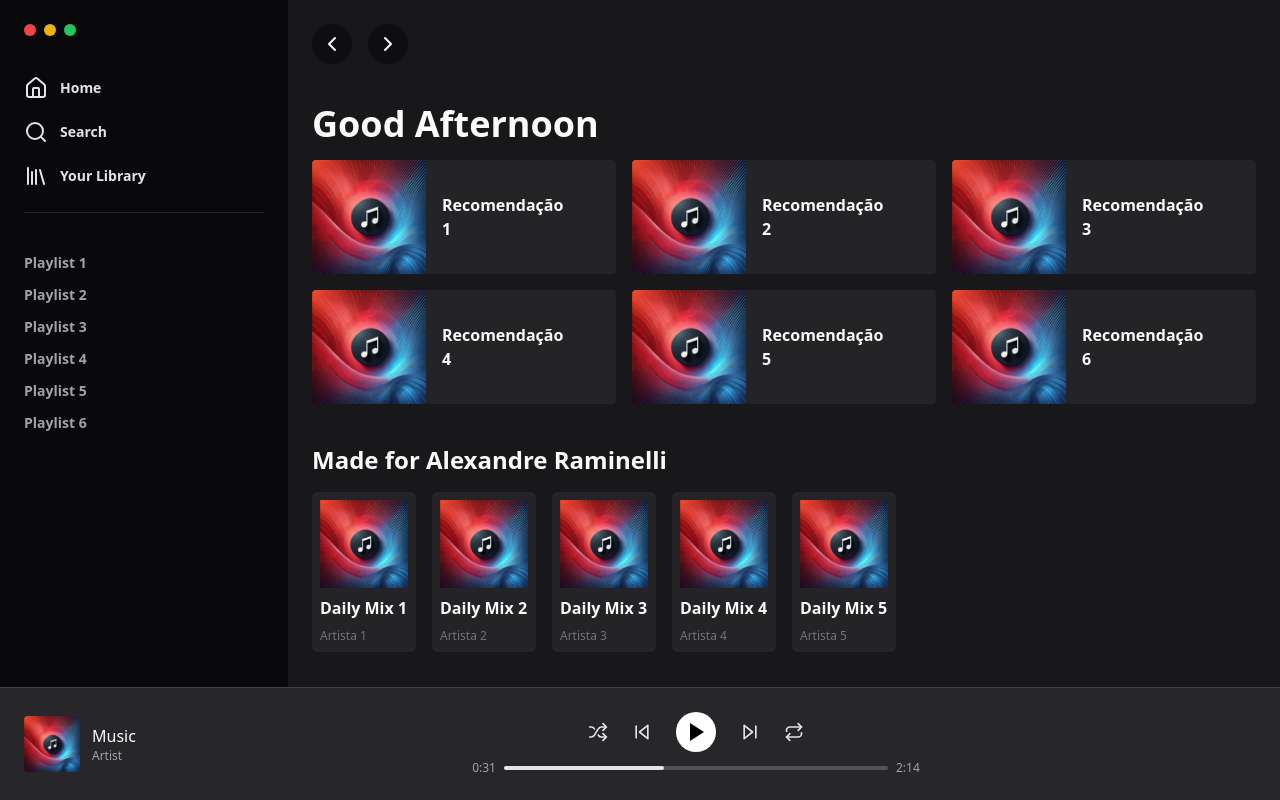
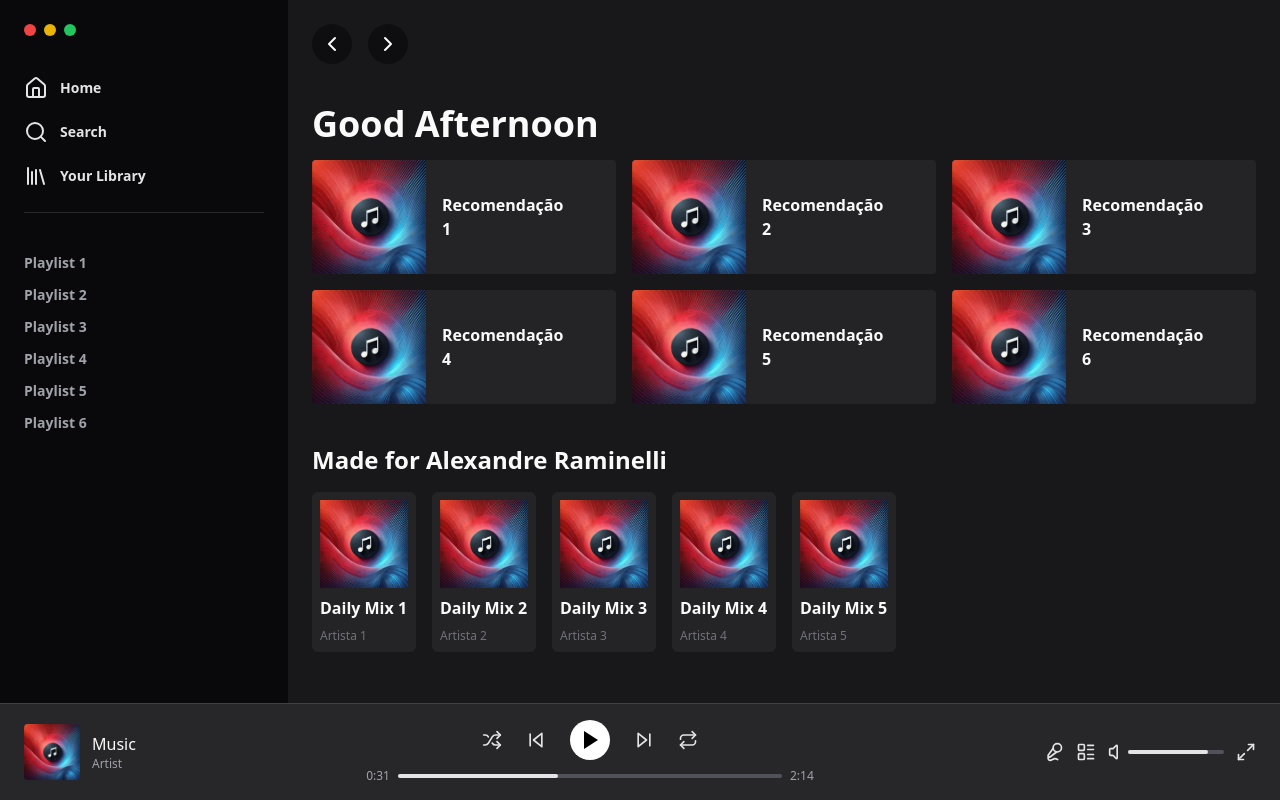
Before and after one commit to alexandreraminelli/pratica-react-spotify-ui, a Next.js app: page / in a window 1280 px wide. Built offline with nearby package versions, Linux system fonts and the light colour scheme.

Commit message:
feat: criação dos botões auxiliares

```diff
--- a/src/app/layout/PlayerControl.tsx
+++ b/src/app/layout/PlayerControl.tsx
@@ -3,12 +3,12 @@ import Image, { StaticImageData } from "next/image"
 // importação das imagens
 import placeholder from "../../../public/playlistCovers/placeholder.jpeg"
 // importação de ícones
-import { PlayIcon, RepeatIcon, ShuffleIcon, SkipBackIcon, SkipForwardIcon } from "lucide-react"
+import { Icon, LayoutListIcon, Maximize2Icon, Mic2Icon, PlayIcon, RepeatIcon, ShuffleIcon, SkipBackIcon, SkipForwardIcon, VolumeIcon } from "lucide-react"
 
 /** Componente dos controles de players exibido no canto inferior da tela. */
 export default function PlayerControl() {
   return (
-    <footer className="bg-zinc-800 border-t border-zinc-700 px-6 p-6 flex items-center justify-between">
+    <footer className="bg-zinc-800 border-t border-zinc-700 px-6 py-4 p-6 flex items-center justify-between">
       {/* Música que está tocando */}
       <MusicInfo music="Music" artist="Artist" />
 
@@ -117,5 +117,23 @@ function TimerText({ timer }: TimerTextProps) {
 
 /** Componente dos botões auxiliares */
 function AuxiliaryButtons() {
-  return <aside></aside>
+  return (
+    <aside className="flex items-center gap-3">
+      {/* Botão de microfone */}
+      <IconButton Icon={Mic2Icon} />
+      {/* Botão de playlist */}
+      <IconButton Icon={LayoutListIcon} />
+      {/* Botão de volume */}
+      <div className="flex flex-row items-center">
+        {/* Ícone de volume */}
+        <IconButton Icon={VolumeIcon} />
+        <div className="h-1 w-24 rounded-full  bg-zinc-600">
+          {/* Valor */}
+          <div className="bg-zinc-200 w-20 h-1 rounded-full"></div>
+        </div>
+      </div>
+      {/*  */}
+      <IconButton Icon={Maximize2Icon} />
+    </aside>
+  )
 }
```
